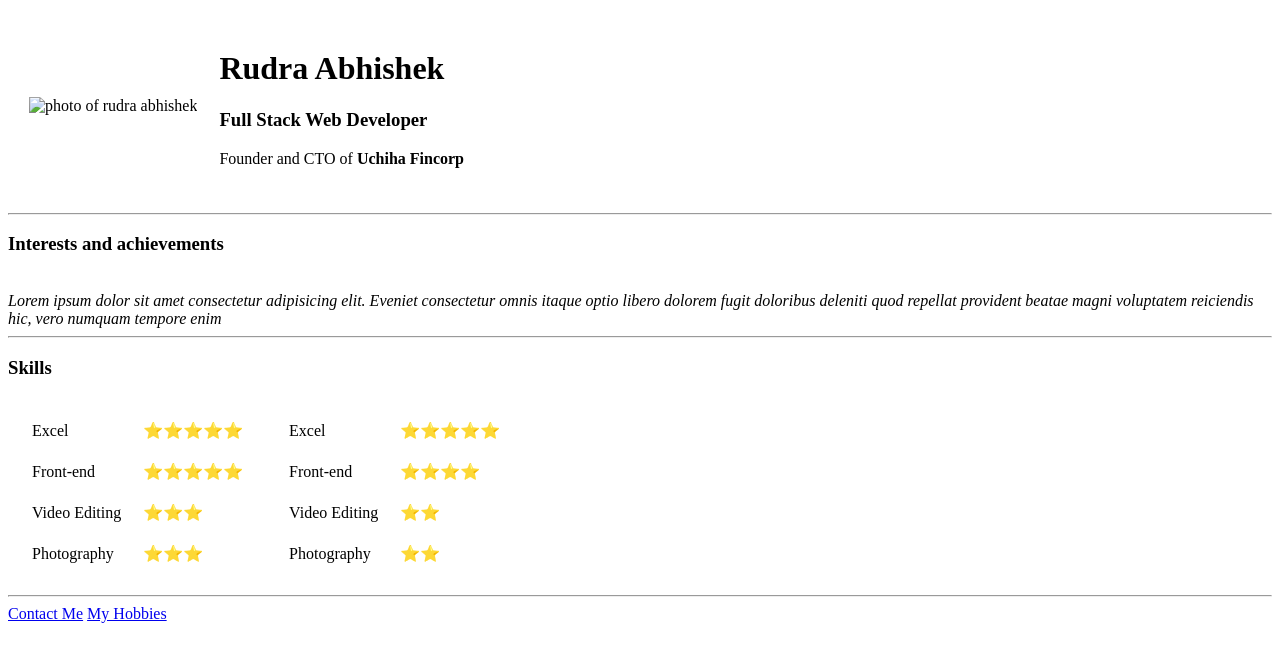
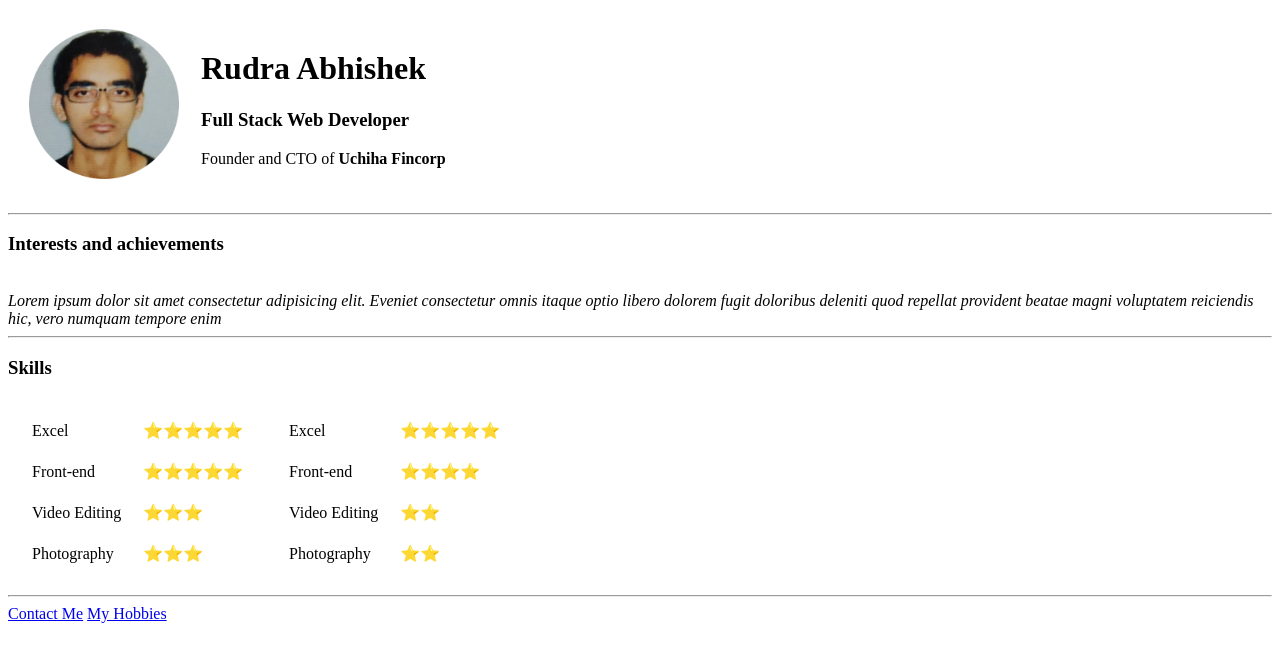
Before and after one commit to ojhaa976/CV, a plain HTML site: page index.html in a window 1280 px wide. Drawn offline with Linux system fonts and the light colour scheme.

Commit message:
Update index.html

```diff
--- a/index.html
+++ b/index.html
@@ -12,7 +12,7 @@
       <tr>
         <td>
           <img
-            src="/HTML - Personal site/Images/Photograph-modified.png"
+            src="https://github.com/ojhaa976/CV/blob/320f36cd2558e4c9b6c8377f2e5c5e09002ba582/Images/Photograph-modified.png"
             alt="photo of rudra abhishek"
             width="150"
           />
```
